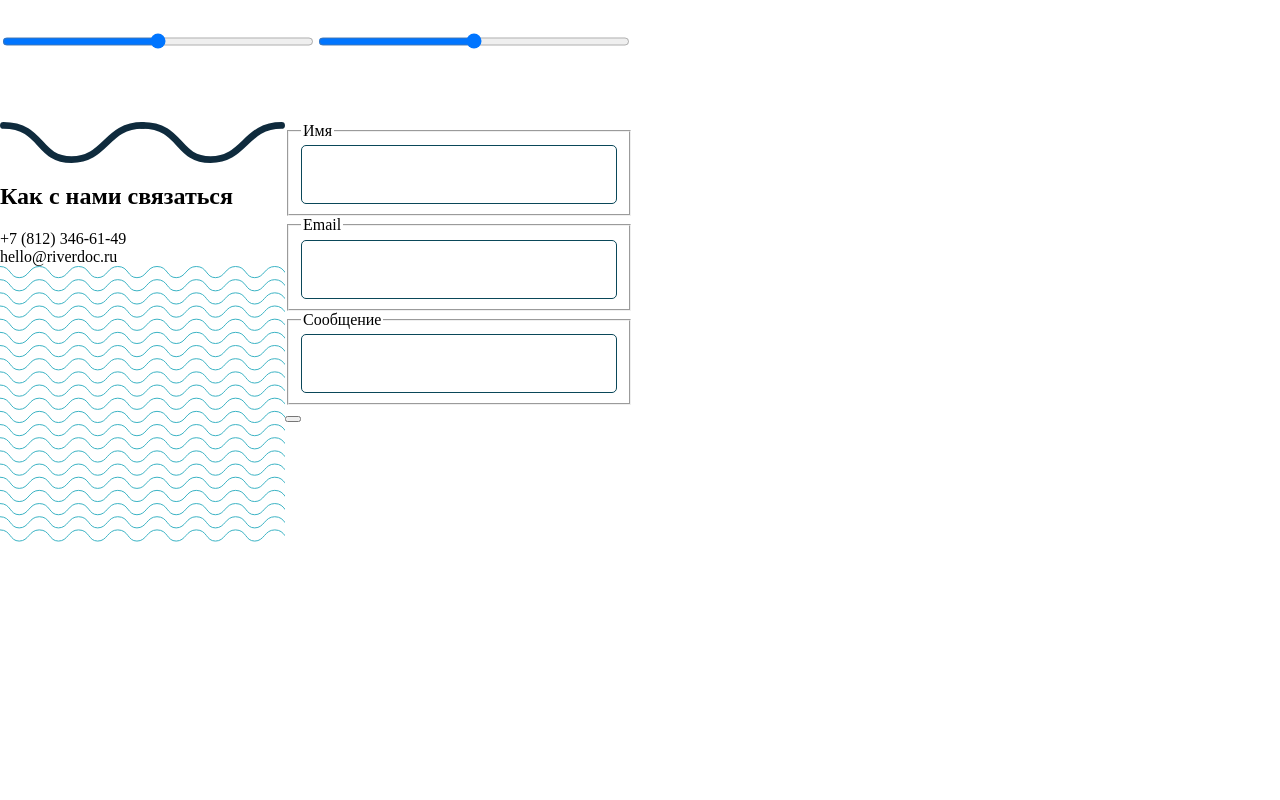
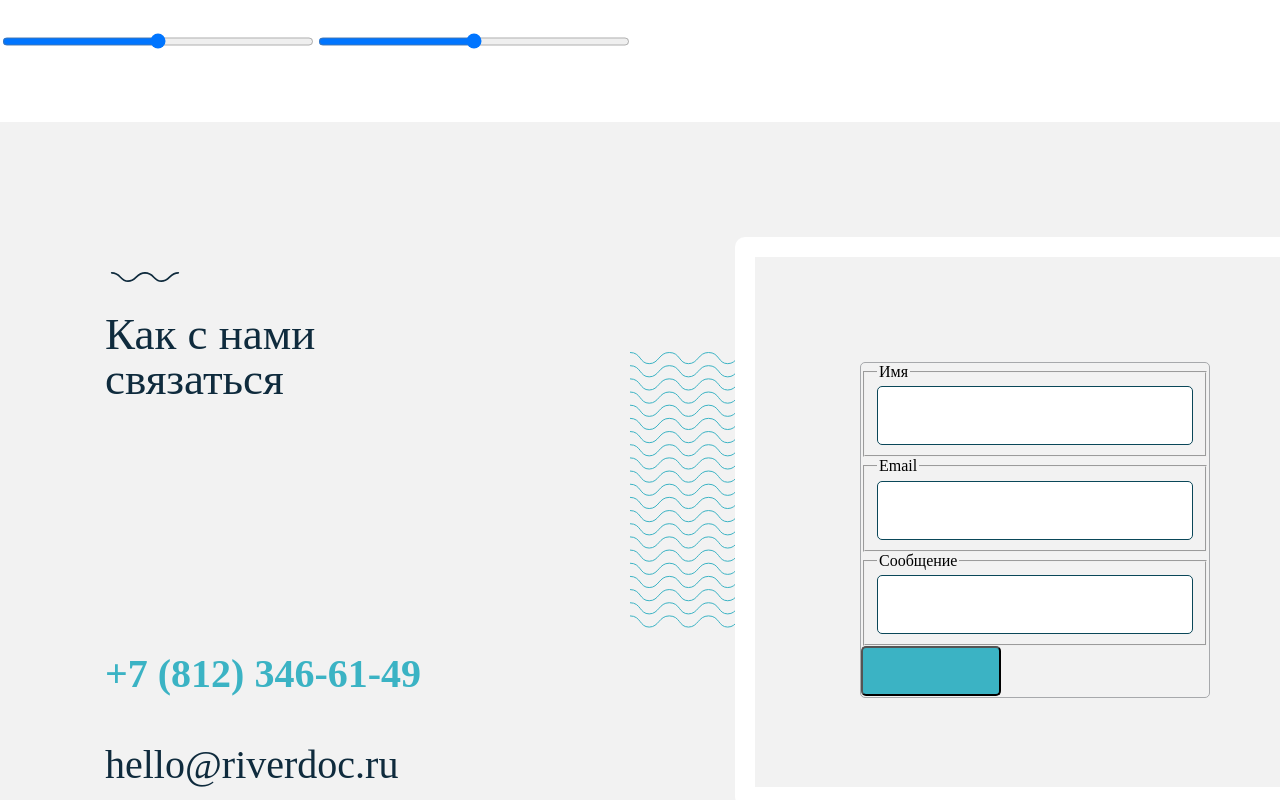
Before and after one commit to AUAcademy/riverdoc, a website built with webpack: page src/index.pug in a window 1280 px wide. Shown: the part 3040-3840 px from the top of the page. Built offline with nearby package versions, Linux system fonts and the light colour scheme.

Commit message:
Исправил footerCopyright

```diff
--- a/src/partial/sections/_footer.pug
+++ b/src/partial/sections/_footer.pug
@@ -1,5 +1,5 @@
 footer
-  div.column.footerCopiring
+  div.column.footerCopyright
     span © 2019 — Riverdock
     span Все права защищены
     span Политика конфиденциальности
--- a/src/styles/sections/_call.sass
+++ b/src/styles/sections/_call.sass
@@ -0,0 +1,81 @@
+.call
+  position: relative
+  background: #F2F2F2
+
+.callContactDetails img
+  position: absolute
+  width: 80px
+  height: 10px
+  left: 105px
+  top: 150px
+
+.callContactDetails h2
+  margin: 0
+  position: absolute
+  width: 215px
+  height: 90px
+  left: 105px
+  top: 190px
+  font-family: Blogger Sans
+  font-style: normal
+  font-weight: 500
+  font-size: 45px
+  line-height: 45px
+  color: #0F2B3D
+
+.callPhoneNumber
+  position: absolute
+  width: 456px
+  height: 70px
+  left: 105px
+  top: 530px
+  font-family: Blogger Sans
+  font-style: normal
+  font-weight: bold
+  font-size: 40px
+  line-height: 44px
+  color: #3BB3C4
+
+.callEmail
+  position: absolute
+  width: 271px
+  height: 45px
+  left: 105px
+  top: 620px
+  font-family: Blogger Sans
+  font-style: normal
+  font-weight: normal
+  font-size: 40px
+  line-height: 45px
+  color: #0F2B3D
+
+.bgImageCall
+  position: absolute
+  width: 285px
+  height: 350px
+  left: 630px
+  top: 230px
+
+.wrapCallForm
+  position: absolute
+  width: 600px
+  height: 570px
+  left: 735px
+  top: 115px
+  padding: 105px
+  background: #F2F2F2
+  border: 20px solid #FFFFFF
+  box-sizing: border-box
+  border-radius: 10px
+
+.callForm
+  background: #F2F2F2
+  border: 1px solid #A7A9AC
+  box-sizing: border-box
+  border-radius: 5px
+
+.buttonCallForm
+  width: 140px
+  height: 50px
+  background: #3BB3C4
+  border-radius: 5px
--- a/src/styles/sections/_footer.sass
+++ b/src/styles/sections/_footer.sass
@@ -8,7 +8,7 @@ footer
   left: 0
   top: 280.5px
 
-.footerCopiring
+.footerCopyright
   position: absolute
   width: 234px
   height: 100px
```
